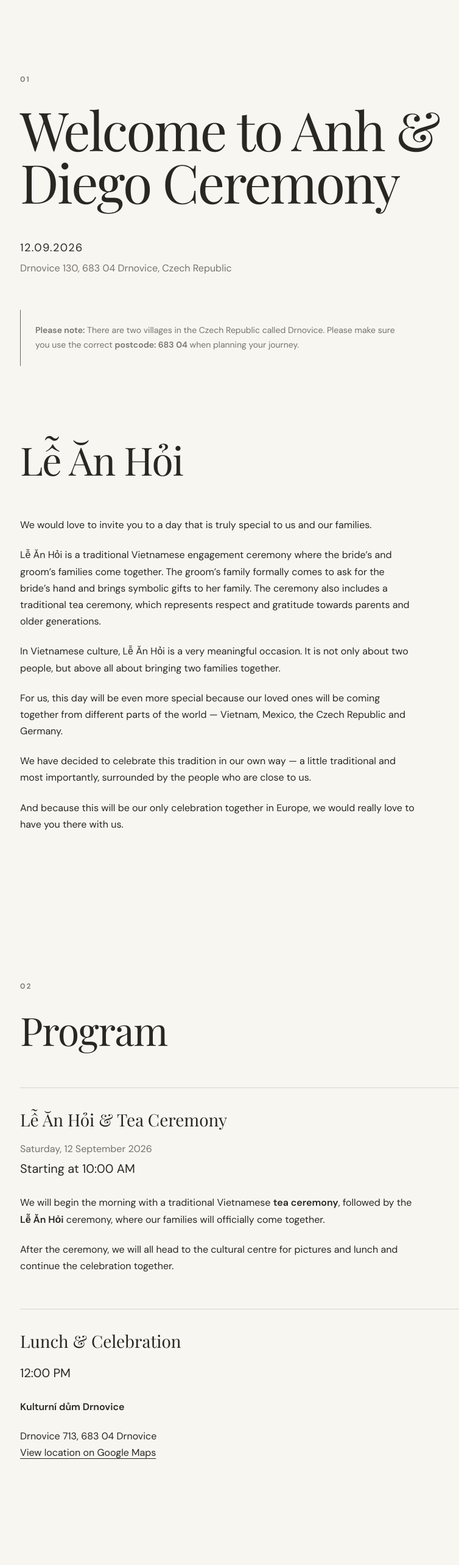
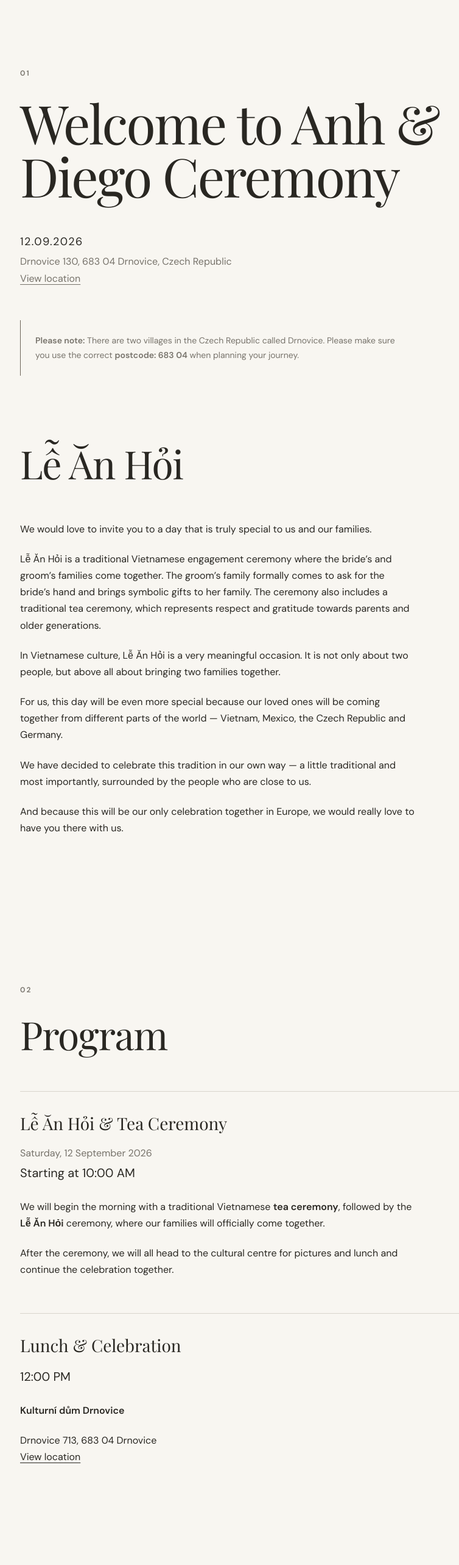
Before and after one commit to FranciscoDiego64/anhoi-site, a Next.js app: page / in a window 1280 px wide. Shown: the top 2566 px of the page at 61% size, without its empty margins (227-981 px from the left). Built offline with nearby package versions, Linux system fonts and the light colour scheme.

Commit message:
maps links fixes and text edits

```diff
--- a/app/page.tsx
+++ b/app/page.tsx
@@ -28,7 +28,14 @@ export default function Home() {
 
         <p className="date">12.09.2026</p>
 
-        <p className="location">Drnovice 130, 683 04 Drnovice, Czech Republic</p>
+        <p className="location">Drnovice 130, 683 04 Drnovice, Czech Republic
+            <br />
+            <a href="https://maps.app.goo.gl/7B8MaTMBnnsBZQPg9"
+              target="_blank"
+              rel="noreferrer" >
+              View location
+            </a>
+        </p>
 
         <div className="notice">
           <strong>Please note:</strong> There are two villages in the Czech
@@ -91,9 +98,12 @@ export default function Home() {
           <p>
             Drnovice 713, 683 04 Drnovice {" "}
             <br />
-            <a href="#" target="https://www.google.com/maps/place/Kulturn%C3%AD+d%C5%AFm,+Drnovice/@49.2763588,16.9524474,17z/data=!3m1!4b1!4m6!3m5!1s0x4712f00dc79b0d5b:0x172faeb844c93fd1!8m2!3d49.2763588!4d16.9524474!16s%2Fg%2F11b7dv6ctc?entry=ttu&g_ep=EgoyMDI2MDgyNi4wIKXMDSoASAFQAw%3D%3D" rel="noreferrer">
-              View location on Google Maps
+            <a href="https://www.google.com/maps/place/Kulturn%C3%AD+d%C5%AFm,+Drnovice/@49.2763588,16.9524474,17z/data=!3m1!4b1!4m6!3m5!1s0x4712f00dc79b0d5b:0x172faeb844c93fd1!8m2!3d49.2763588!4d16.9524474!16s%2Fg%2F11b7dv6ctc?entry=ttu&g_ep=EgoyMDI2MDgyNi4wIKXMDSoASAFQAw%3D%3D"
+              target="_blank"
+              rel="noreferrer" >
+              View location
             </a>
+
           </p>
         </div>
       </section>
@@ -126,7 +136,7 @@ export default function Home() {
           </p>
 
           <p>
-            Drnovice is approximately <strong>25 minutes by car from Brno</strong>,
+            Drnovice is approximately <strong>35 minutes by car from Brno</strong>,
             which offers more choices of hotels, Airbnbs, restaurants, breweries and
             other things to do.
           </p>
@@ -163,10 +173,12 @@ export default function Home() {
           <p>
             <strong>Parking location:</strong>
             <br />
-            37926, 683 04 Drnovice{" "}
+            Parkoviště u stadionu, 37926, 683 04 Drnovice{" "}
             <br />
-            <a href="#" target="https://www.google.com/maps/place/Parkovi%C5%A1t%C4%9B+u+stadionu/@49.276755,16.9485374,653m/data=!3m1!1e3!4m6!3m5!1s0x4712f00dc607e4ef:0xf1092bc4d33e744a!8m2!3d49.2760631!4d16.952489!16s%2Fg%2F11bz0p6wxh?entry=ttu&g_ep=EgoyMDI2MDgyNi4wIKXMDSoASAFQAw%3D%3D" rel="noreferrer">
-              View location on Google Maps
+            <a href="https://www.google.com/maps/place/Parkovi%C5%A1t%C4%9B+u+stadionu/@49.276755,16.9485374,653m/data=!3m1!1e3!4m6!3m5!1s0x4712f00dc607e4ef:0xf1092bc4d33e744a!8m2!3d49.2760631!4d16.952489!16s%2Fg%2F11bz0p6wxh?entry=ttu&g_ep=EgoyMDI2MDgyNi4wIKXMDSoASAFQAw%3D%3D"
+              target="_blank"
+              rel="noreferrer" >
+              View location
             </a>
           </p>
         </div>
```
